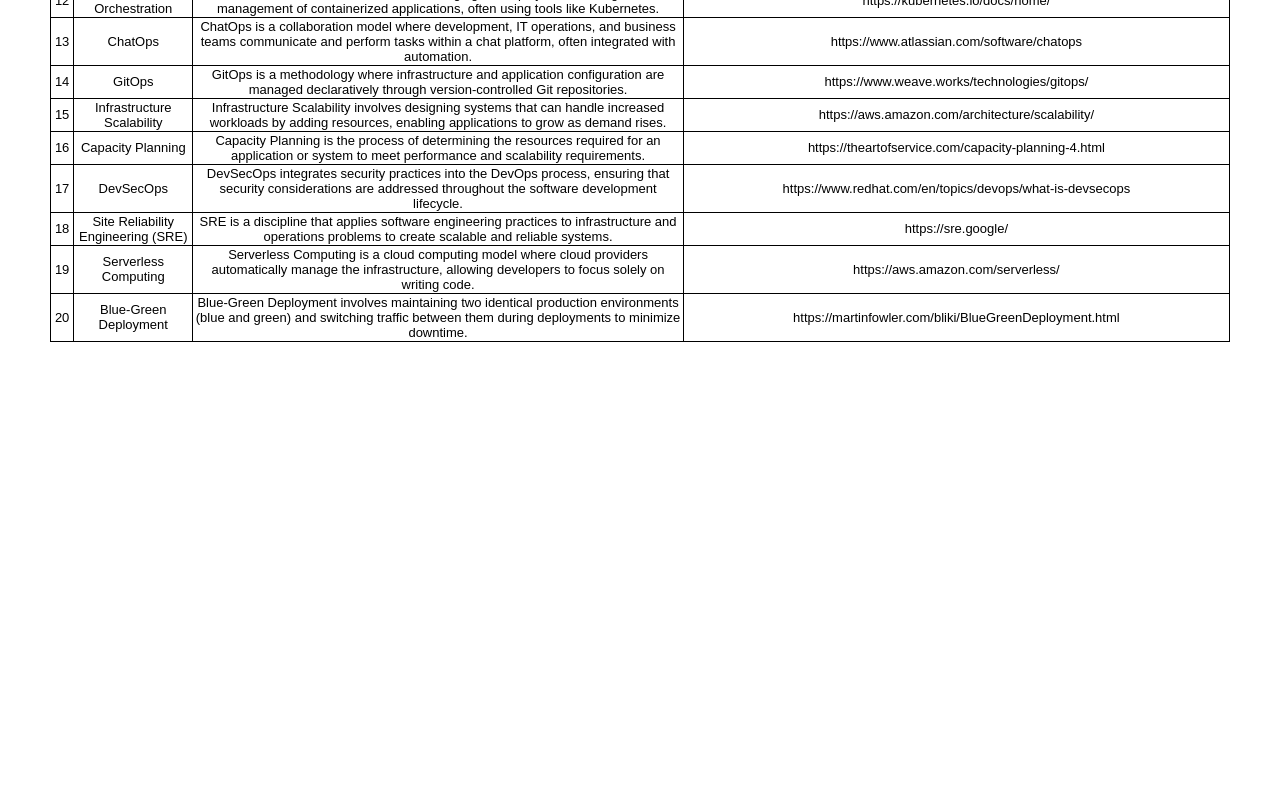
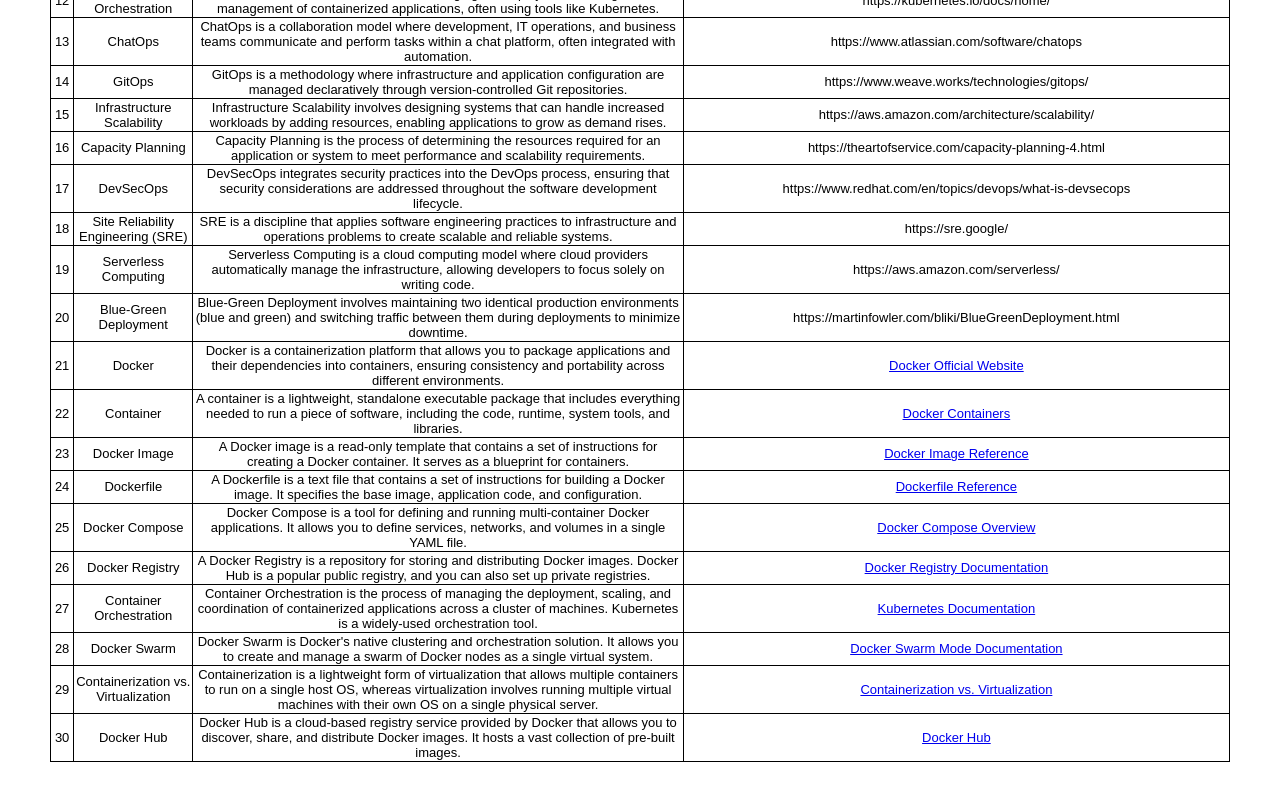
Before and after one commit to Qasimnasir/sit722-2023-t2-glossary, a website: page index.html in a window 1280 px wide. Shown: the part 846-1646 px from the top of the page. Before the commit the page ends 1238 px from the top, so only its background shows below. Drawn offline with Linux system fonts and the light colour scheme.

Commit message:
Part3 Glossary

```diff
--- a/app.js
+++ b/app.js
@@ -3,7 +3,7 @@
 const path = require('path');
 const router = express.Router();
 router.get('css',function(req,res){
-  res.sendFile(path.join(__dirname+'Public/styles.css'));
+  res.sendFile(path.join(__dirname+'/styles.css'));
 });
 router.get('/',function(req,res){
   res.sendFile(path.join(__dirname+'/index.html'));
--- a/index.html
+++ b/index.html
@@ -136,6 +136,67 @@
             <td>Blue-Green Deployment involves maintaining two identical production environments (blue and green) and switching traffic between them during deployments to minimize downtime.</td>
             <td>https://martinfowler.com/bliki/BlueGreenDeployment.html</td>
         </tr>
+        <tr>
+            <td>21</td>
+            <td>Docker</td>
+            <td>Docker is a containerization platform that allows you to package applications and their dependencies into containers, ensuring consistency and portability across different environments.</td>
+            <td><a href="https://www.docker.com/what-docker" target="_blank">Docker Official Website</a></td>
+        </tr>
+        <tr>
+            <td>22</td>
+            <td>Container</td>
+            <td>A container is a lightweight, standalone executable package that includes everything needed to run a piece of software, including the code, runtime, system tools, and libraries.</td>
+            <td><a href="https://www.docker.com/resources/what-container" target="_blank">Docker Containers</a></td>
+        </tr>
+        <tr>
+            <td>23</td>
+            <td>Docker Image</td>
+            <td>A Docker image is a read-only template that contains a set of instructions for creating a Docker container. It serves as a blueprint for containers.</td>
+            <td><a href="https://docs.docker.com/glossary/image/" target="_blank">Docker Image Reference</a></td>
+        </tr>
+        <tr>
+            <td>24</td>
+            <td>Dockerfile</td>
+            <td>A Dockerfile is a text file that contains a set of instructions for building a Docker image. It specifies the base image, application code, and configuration.</td>
+            <td><a href="https://docs.docker.com/engine/reference/builder/" target="_blank">Dockerfile Reference</a></td>
+        </tr>
+        <tr>
+            <td>25</td>
+            <td>Docker Compose</td>
+            <td>Docker Compose is a tool for defining and running multi-container Docker applications. It allows you to define services, networks, and volumes in a single YAML file.</td>
+            <td><a href="https://docs.docker.com/compose/" target="_blank">Docker Compose Overview</a></td>
+        </tr>
+        <tr>
+            <td>26</td>
+            <td>Docker Registry</td>
+            <td>A Docker Registry is a repository for storing and distributing Docker images. Docker Hub is a popular public registry, and you can also set up private registries.</td>
+            <td><a href="https://docs.docker.com/registry/" target="_blank">Docker Registry Documentation</a></td>
+        </tr>
+        <tr>
+            <td>27</td>
+            <td>Container Orchestration</td>
+            <td>Container Orchestration is the process of managing the deployment, scaling, and coordination of containerized applications across a cluster of machines. Kubernetes is a widely-used orchestration tool.</td>
+            <td><a href="https://kubernetes.io/docs/home/" target="_blank">Kubernetes Documentation</a></td>
+        </tr>
+        <tr>
+            <td>28</td>
+            <td>Docker Swarm</td>
+            <td>Docker Swarm is Docker's native clustering and orchestration solution. It allows you to create and manage a swarm of Docker nodes as a single virtual system.</td>
+            <td><a href="https://docs.docker.com/engine/swarm/" target="_blank">Docker Swarm Mode Documentation</a></td>
+        </tr>
+        <tr>
+            <td>29</td>
+            <td>Containerization vs. Virtualization</td>
+            <td>Containerization is a lightweight form of virtualization that allows multiple containers to run on a single host OS, whereas virtualization involves running multiple virtual machines with their own OS on a single physical server.</td>
+            <td><a href="https://www.docker.com/resources/what-container" target="_blank">Containerization vs. Virtualization</a></td>
+        </tr>
+        <tr>
+            <td>30</td>
+            <td>Docker Hub</td>
+            <td>Docker Hub is a cloud-based registry service provided by Docker that allows you to discover, share, and distribute Docker images. It hosts a vast collection of pre-built images.</td>
+            <td><a href="https://hub.docker.com/" target="_blank">Docker Hub</a></td>
+        </tr>
+
     </table>
 </body>
 </html>
```
